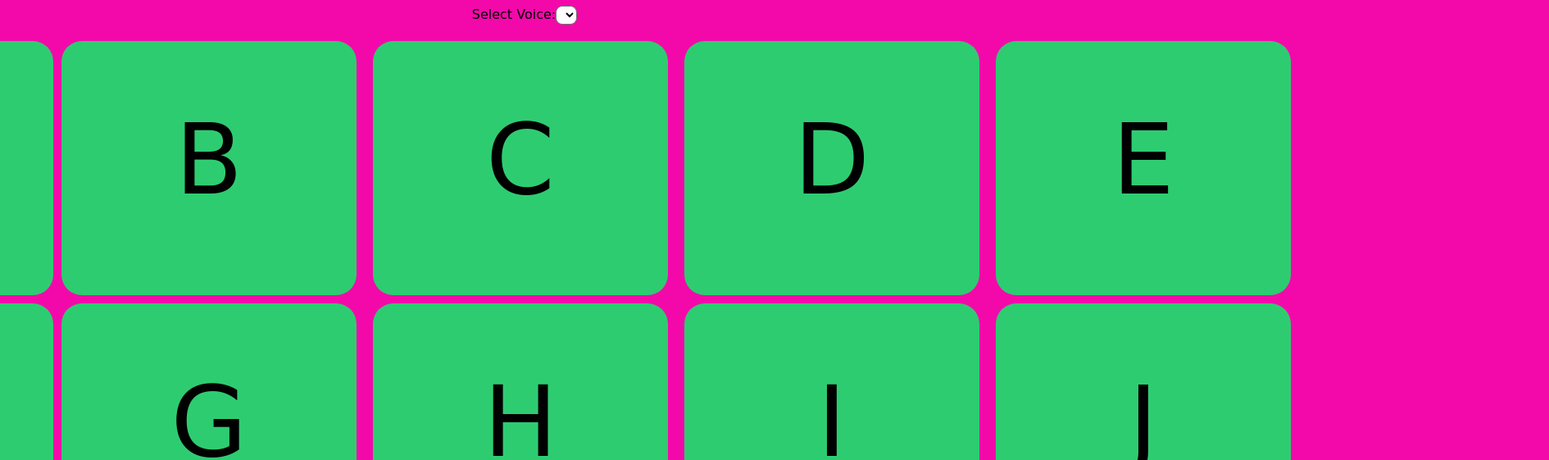
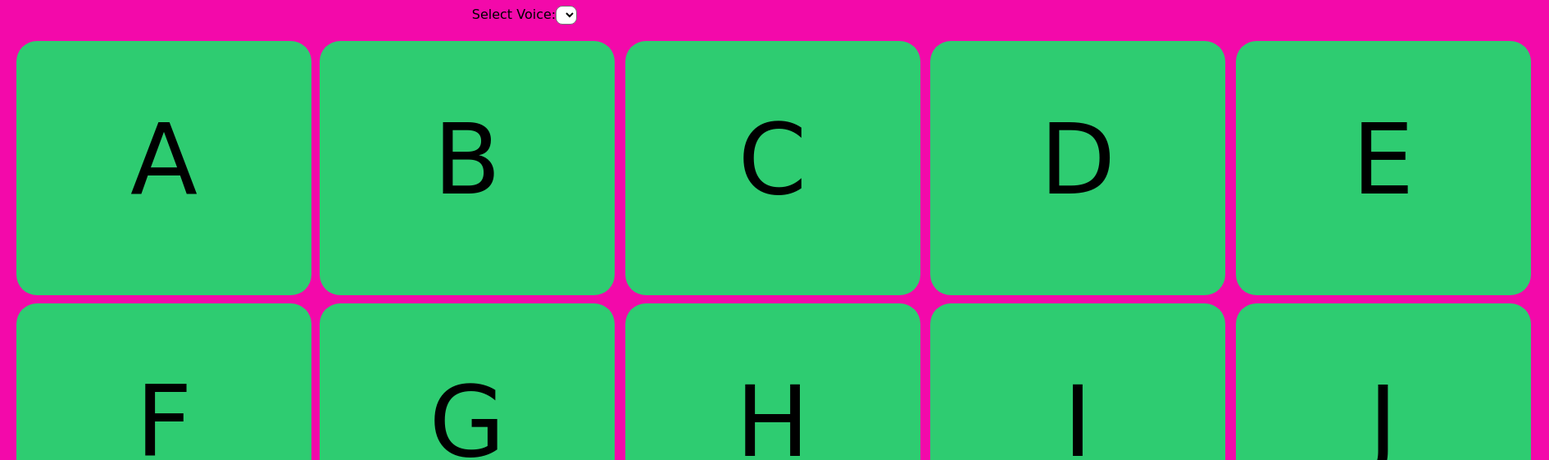
Before and after one commit to Abhishekamanchi/Alphabet, a plain HTML site: page index.html in a window 1280 px wide. Shown: the part 83-644 px from the top of the page at 82% size, 1890 px wide, since content can reach past the window. Drawn offline with Linux system fonts and the light colour scheme; a web font is replaced by a local one.

Commit message:
Update style.css

```diff
--- a/css/style.css
+++ b/css/style.css
@@ -76,9 +76,9 @@ header{
 }
 .container{
     display: grid;
-    justify-content: center;
-    grid-template-columns: repeat(4, 1fr);
+    grid-template-columns: repeat(5, 1fr);
     grid-gap: 10px;
+    justify-self: start;
     padding: 10px 20px;
 }
 .letter{
@@ -105,7 +105,7 @@ header{
 .letter25{
     background-color: #fff;
     padding: 20px 210px;
-    width: 1500px;
+    width: 1480px;
     grid-column-start: 2;
     grid-column-end: 6;
 }
```
